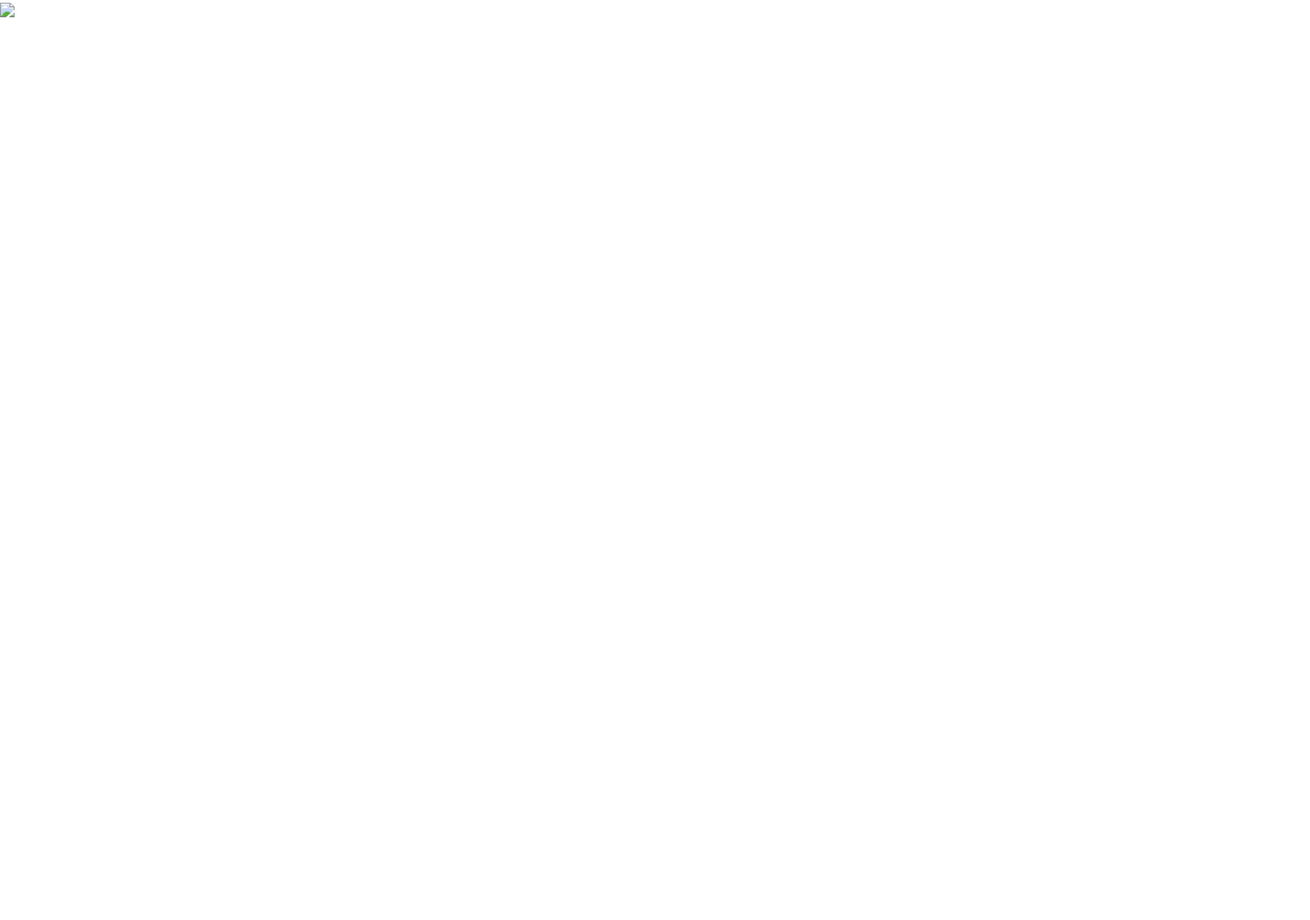
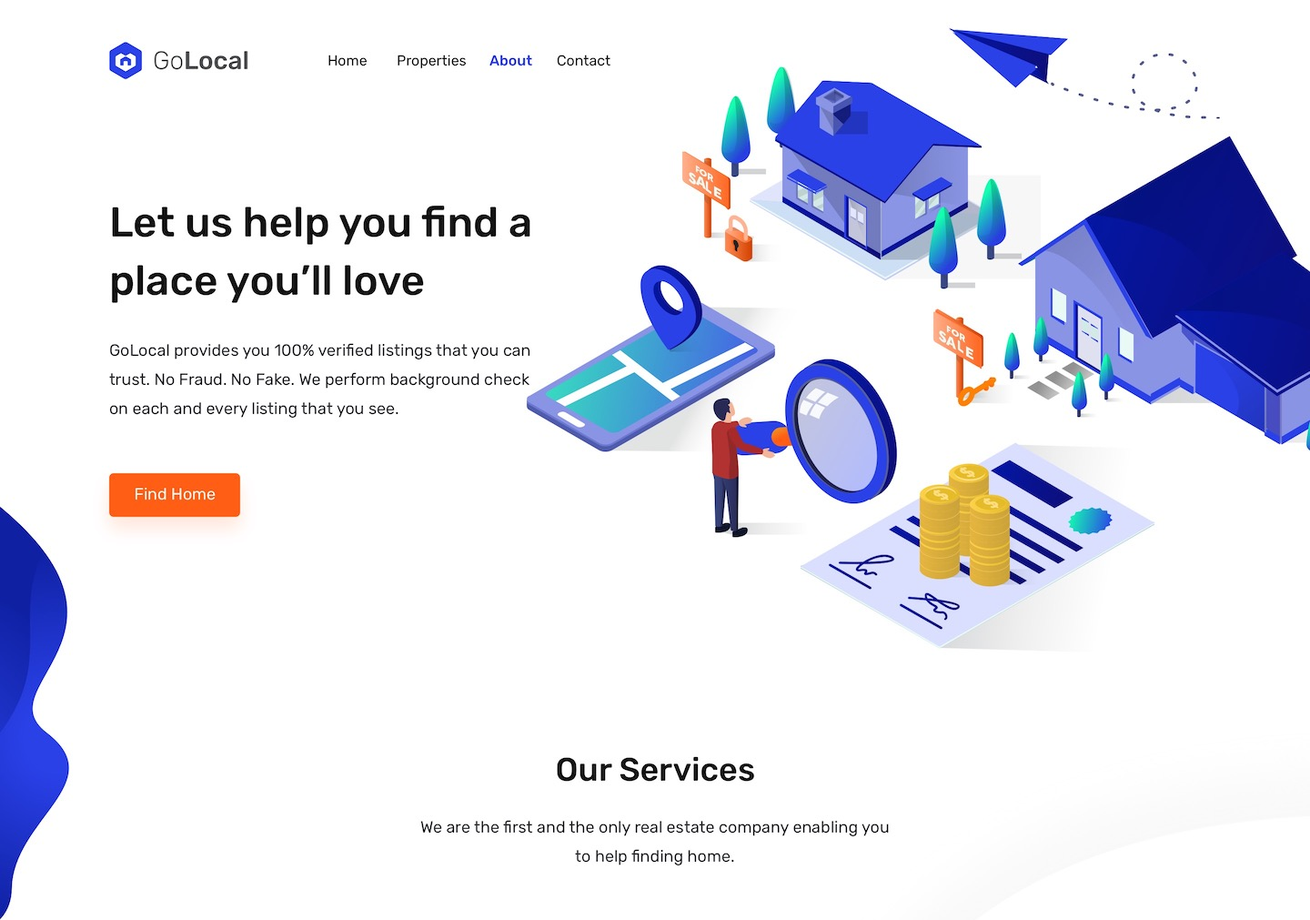
Before and after one commit to singt234/Golocal, a plain HTML site: page about.html in a window 1280 px wide. Shown: the top 1011 px of the page at 91% size, 1440 px wide, since content can reach past the window. Before the commit the page ends 800 px from the top, so only its background shows below. Drawn offline with Linux system fonts and the light colour scheme; files that its build step writes are made by us from their sources.

Commit message:
Update about.html

```diff
--- a/about.html
+++ b/about.html
@@ -6,11 +6,11 @@
 
 		<title>GoLocal</title>
 
-		<link rel="stylesheet" href="assets/css/vendor.css" type="text/css" media="all">
-		<link rel="icon" href="assets/images/favicon.png">
+		<link rel="stylesheet" href="css/vendor.css" type="text/css" media="all">
+		<link rel="icon" href="images/favicon.png">
     </head>
     <body>
-        <img src="./assets/images/about.jpg" usemap="#buttonmap"/>
+        <img src="./images/about.jpg" usemap="#buttonmap"/>
         <map name="buttonmap">
             <area shape="rect" coords="355,50,410,80" href="home.html">
             <area shape="rect" coords="430,50,520,80" href="properties.html">
```
